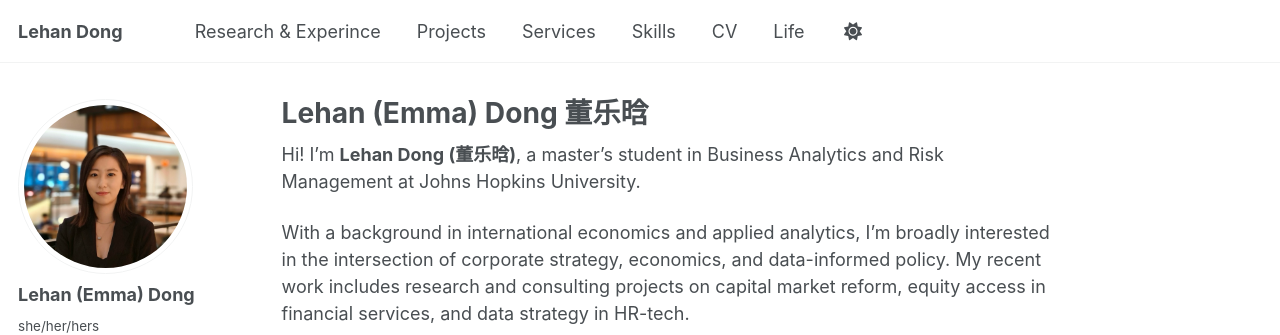
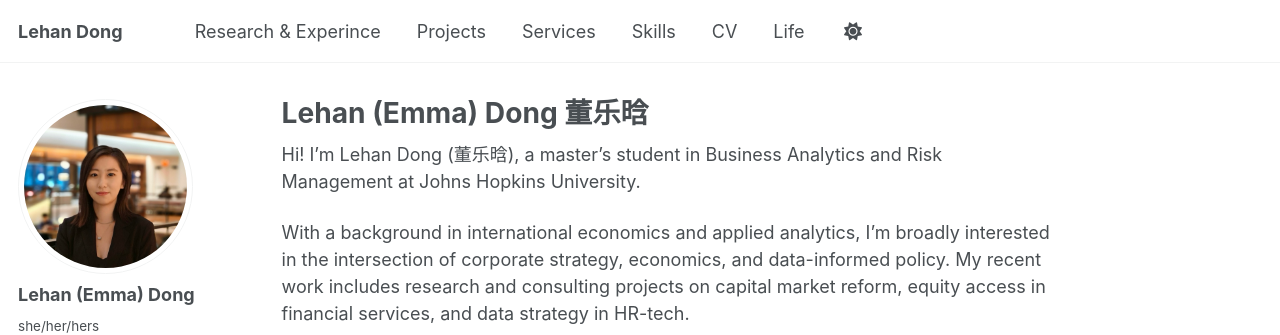
Before and after one commit to LehanDong/lehandongwebsite, a Jekyll site: the page built from _pages/about.md, in a window 1280 px wide. Shown: the top 335 px of the page. Built offline with Jekyll 4.4.1, drawn with Linux system fonts in a browser that asks for light colours.

```diff
--- a/_pages/about.md
+++ b/_pages/about.md
@@ -7,7 +7,7 @@ redirect_from:
   - /about.html
 ---
 
-Hi! I'm **Lehan Dong (董乐晗)**, a master’s student in Business Analytics and Risk Management at Johns Hopkins University.
+Hi! I'm Lehan Dong (董乐晗), a master’s student in Business Analytics and Risk Management at Johns Hopkins University.
 
 With a background in international economics and applied analytics, I’m broadly interested in the intersection of corporate strategy, economics, and data-informed policy. My recent work includes research and consulting projects on capital market reform, equity access in financial services, and data strategy in HR-tech.
 
```
